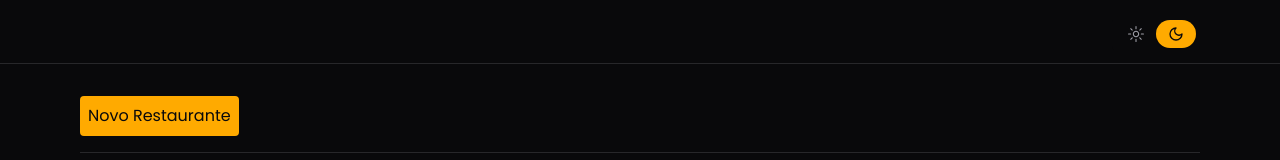
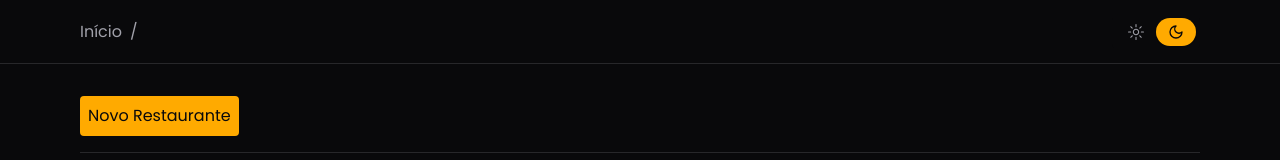
Before and after one commit to lucascardosopsd/minidapio, a Next.js app: page /dashboard in a window 1280 px wide. Shown: the top 160 px of the page. Built offline with nearby package versions, Linux system fonts and the light colour scheme.

Commit message:
layout: breadcrumb route in navbar

```diff
--- a/app/(pages)/dashboard/layout.tsx
+++ b/app/(pages)/dashboard/layout.tsx
@@ -1,10 +1,13 @@
 import Navbar from "@/components/Navbar";
+import { BreadcrumbRouteProps } from "@/types/breacrumb";
 import { ReactNode } from "react";
 
 const Layout = ({ children }: { children: ReactNode }) => {
+  const breadcrumb: BreadcrumbRouteProps[] = [{ title: "Início", route: "/" }];
+
   return (
     <div className="flex flex-col">
-      <Navbar />
+      <Navbar breadcrumb={breadcrumb} />
       <div className="container">{children}</div>
     </div>
   );
--- a/components/Navbar.tsx
+++ b/components/Navbar.tsx
@@ -1,8 +1,22 @@
+import { BreadcrumbRouteProps } from "@/types/breacrumb";
 import { ThemeToggle } from "./ThemeToggle";
+import Link from "next/link";
 
-const Navbar = () => {
+interface NavbarProps {
+  breadcrumb?: BreadcrumbRouteProps[];
+}
+
+const Navbar = ({ breadcrumb }: NavbarProps) => {
   return (
-    <div className="container flex justify-end p-4 border-b border-border h-16">
+    <div className="container flex justify-between items-center p-4 border-b border-border h-16">
+      {breadcrumb?.map((route, index) => (
+        <Link href={route.route} className="flex gap-2 text-muted-foreground ">
+          <p className="hover:text-accent-foreground transition">
+            {route.title}
+          </p>
+          <p>/</p>
+        </Link>
+      ))}
       <ThemeToggle />
     </div>
   );
--- /dev/null
+++ b/types/breacrumb.d.ts
@@ -0,0 +1,4 @@
+export interface BreadcrumbRouteProps {
+  title: string;
+  route: string;
+}
```
